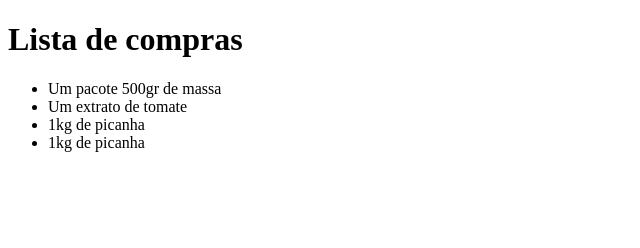
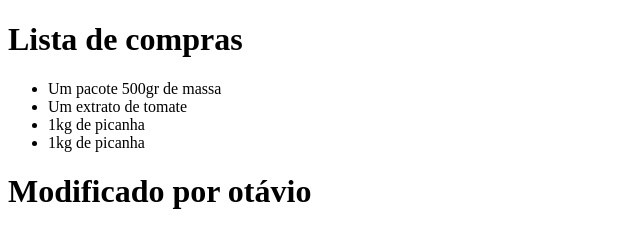
Before and after one commit to otaviosenger/trabalho-git, a plain HTML site: page fernanda.html in a window 1280 px wide. Shown: the whole page, without its empty margins (0-640 px from the left). Drawn offline with Linux system fonts and the light colour scheme.

Commit message:
Update fernanda.html

```diff
--- a/fernanda.html
+++ b/fernanda.html
@@ -14,6 +14,6 @@
      <li> 1kg de picanha </li>
      <li> 1kg de picanha </li>
     </ul>
-
+    <h1> Modificado por otávio </h1>
 </body>
 </html>
```
